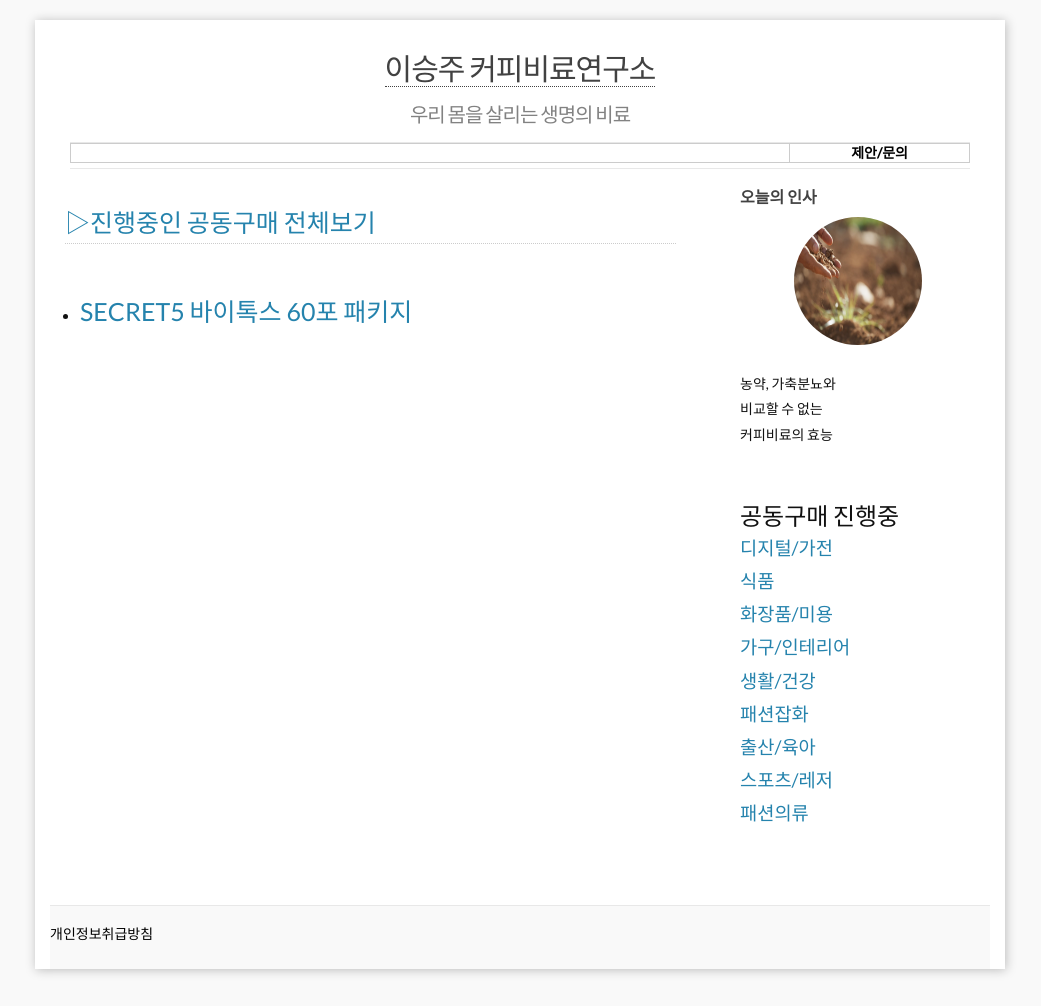
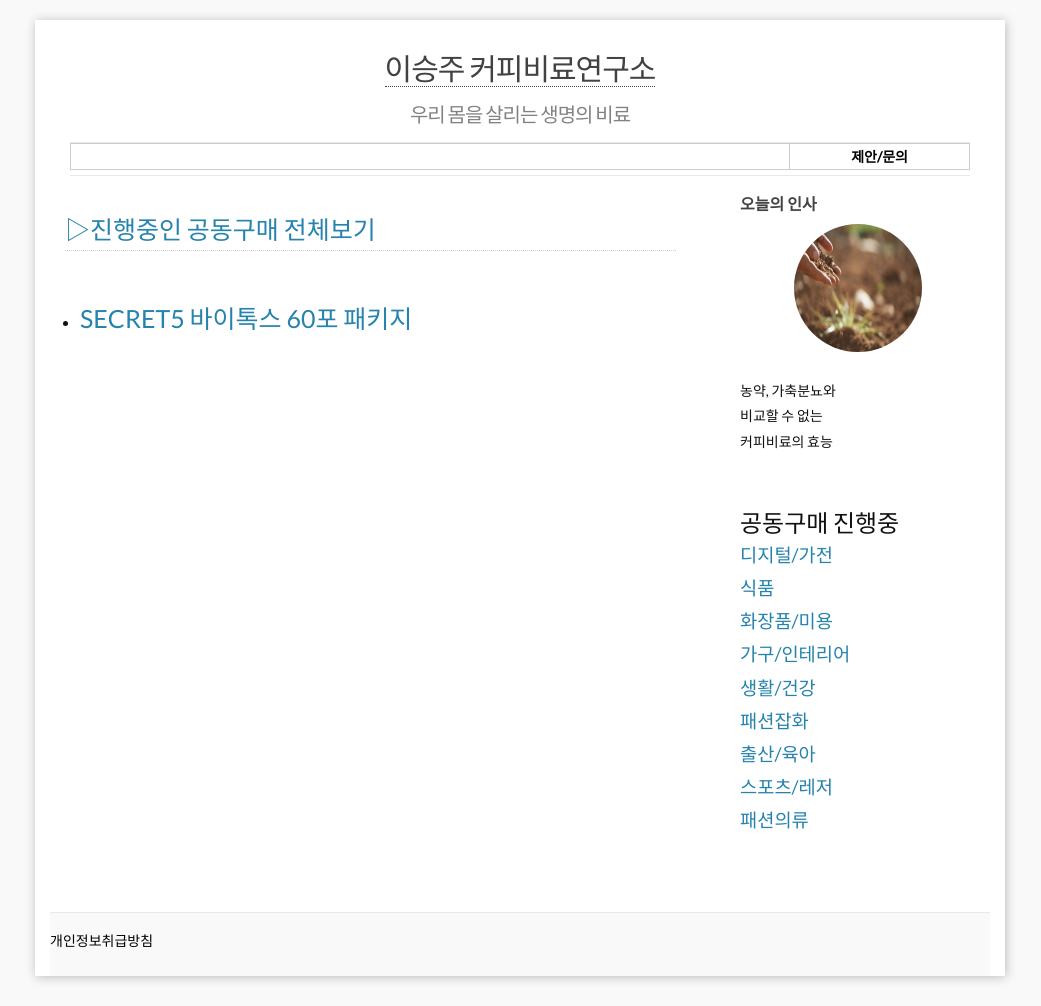
Before and after one commit to leevra/hair, a Jekyll site: the page built from index.html, in a window 1280 px wide. Shown: the whole page, without its empty margins (120-1161 px from the left). Built offline with Jekyll 4.4.1, drawn with Linux system fonts in a browser that asks for light colours; the list of posts is cut into pages by our own code; comment, search, counter and statistics services are not loaded.

Commit message:
VersionActivity

```diff
--- a/_sass/_layout.scss
+++ b/_sass/_layout.scss
@@ -36,7 +36,7 @@
 
 .site-nav {
   /*float: right;*/
-  line-height: 12px;
+  line-height: 19px;
   border-top: 1px solid $grey-color-light;
   border-bottom: 1px solid $grey-color-light;
   .menu-icon {
```
